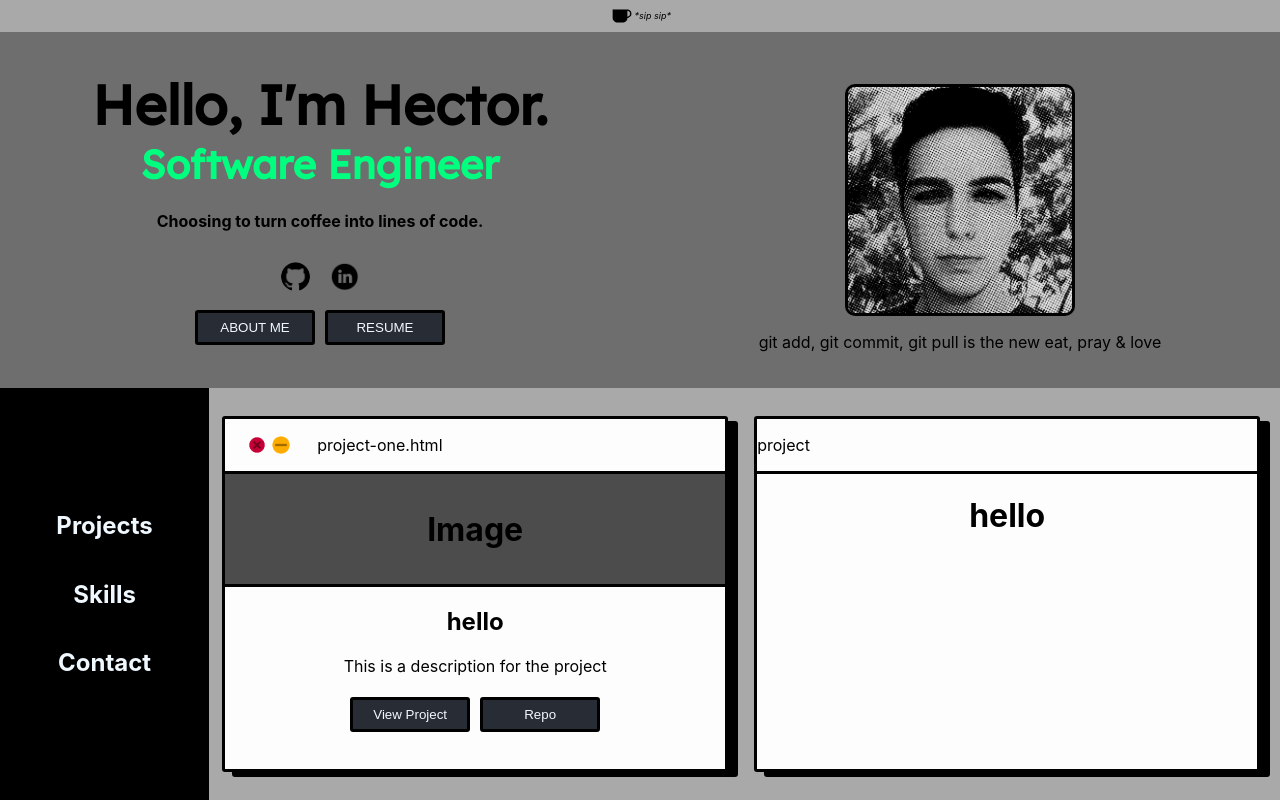
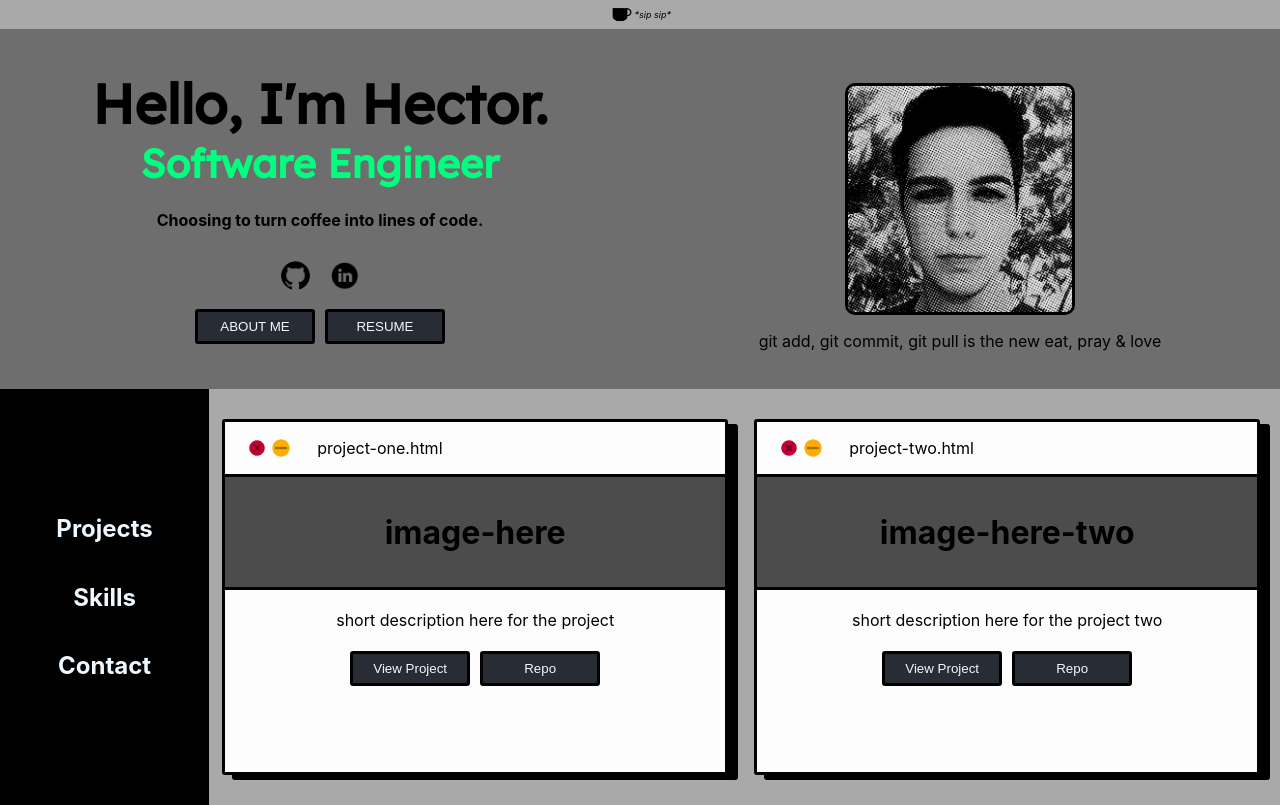
Before and after one commit to hekmaflo/my-portfolio, a React (Create React App) app in the folder my-portfolio/: page / in a window 1280 px wide. Built offline with nearby package versions, Linux system fonts and the light colour scheme.

Commit message:
added mapping for projects

```diff
--- a/my-portfolio/src/App.js
+++ b/my-portfolio/src/App.js
@@ -3,13 +3,19 @@ import "./App.css";
 import Nav from "./components/Nav";
 import AboutMe from "./components/AboutMe";
 import More from "./components/More";
+import React from "react";
+import { Routes, Route } from "react-router-dom";
+import HomePage from "./components/HomePage";
+import CompleteAbout from "./components/CompleteAbout";
 
 function App() {
   return (
     <div className="App">
       <Nav />
-      <AboutMe />
-      <More />
+      <Routes>
+        <Route path="/" element={<HomePage />} />
+        <Route path="/about" element={<CompleteAbout />} />
+      </Routes>
     </div>
   );
 }
--- a/my-portfolio/src/components/AboutMe.jsx
+++ b/my-portfolio/src/components/AboutMe.jsx
@@ -5,6 +5,7 @@ import linkdin from "./assets/linkdin.png";
 import placeholder from "./assets/placeholder.png";
 import me from "./assets/me.png";
 import me1 from "./assets/me1.png";
+import { Link } from "react-router-dom";
 const AboutMe = () => {
   return (
     <div className="About-me-container">
@@ -22,8 +23,12 @@ const AboutMe = () => {
           {/* <img className="logo" src={mail} alt="logo" /> */}
         </div>
         <div>
-          <button className="button">ABOUT ME</button>
-          <button className="button">RESUME</button>
+          <Link to="/about">
+            <button className="button">ABOUT ME</button>
+          </Link>
+          <a href="https://drive.google.com/file/d/1rioLdWE0mQBkh2XWm8D9hmMeht-yBwAM/view?usp=sharing">
+            <button className="button">RESUME</button>
+          </a>
         </div>
       </div>
       <div className="contain">
--- /dev/null
+++ b/my-portfolio/src/components/CompleteAbout.jsx
@@ -0,0 +1,11 @@
+import React from "react";
+
+const CompleteAbout = () => {
+  return (
+    <div>
+      <h1>about me</h1>
+    </div>
+  );
+};
+
+export default CompleteAbout;
--- a/my-portfolio/src/components/Contact.jsx
+++ b/my-portfolio/src/components/Contact.jsx
@@ -30,7 +30,9 @@ const Contact = () => {
           </div>
           <div>
             <h4 className="contact-info-spacing">LinkedIn</h4>
-            <p className="contact-info-spacing">www.linkedin.com/hmflores88</p>
+            <p className="contact-info-spacing">
+              https://www.linkedin.com/in/hector-floresm/
+            </p>
           </div>
         </div>
       </div>
--- /dev/null
+++ b/my-portfolio/src/components/HomePage.jsx
@@ -0,0 +1,14 @@
+import React from "react";
+import AboutMe from "./AboutMe";
+import More from "./More";
+
+const HomePage = () => {
+  return (
+    <div className="App">
+      <AboutMe />
+      <More />
+    </div>
+  );
+};
+
+export default HomePage;
--- a/my-portfolio/src/components/Projects.jsx
+++ b/my-portfolio/src/components/Projects.jsx
@@ -3,25 +3,50 @@ import cross from "./assets/cross.png";
 import mini from "./assets/mini.png";
 
 const Projects = () => {
+  const projects = [
+    {
+      projectnav: "project-one.html",
+      image: "image-here",
+      projecname: "project name",
+      description: "short description here for the project",
+      projectlink: "www.google.com",
+      githubrepo: "www.github.com",
+    },
+
+    {
+      projectnav: "project-two.html",
+      image: "image-here-two",
+      projecname: "project name two",
+      description: "short description here for the project two",
+      projectlink: "https://www.google.com",
+      githubrepo: "https://www.github.com",
+    },
+  ];
   return (
     <div className="More">
-      <div className="info-container">
+      {projects.map((project) => (
+        <div className="info-container" key={project.projectnav}>
           <div className="info-nav">
             <div className="info-nav-items">
               <img className="logo-project" src={cross} alt="cross" />
               <img className="logo-project" src={mini} alt="cross" />
 
-            <p className="project-nav-title">project-one.html</p>
+              <p className="project-nav-title">{project.projectnav}</p>
             </div>
           </div>
           <div className="info-container-img">
-          <h1>Image</h1>
+            <h1>{project.image}</h1>
           </div>
-        <h2>hello</h2>
-        <p>This is a description for the project</p>
+          <h2>{project.name}</h2>
+          <p>{project.description}</p>
+          <a href={project.projectlink}>
             <button className="button">View Project</button>
+          </a>
+          <a href={project.githubrepo}>
             <button className="button">Repo</button>
+          </a>
         </div>
+      ))}
       <div className="info-container">
         <div className="info-nav">
           <p>project</p>
--- a/my-portfolio/src/index.js
+++ b/my-portfolio/src/index.js
@@ -1,13 +1,16 @@
-import React from 'react';
-import ReactDOM from 'react-dom/client';
-import './index.css';
-import App from './App';
-import reportWebVitals from './reportWebVitals';
+import React from "react";
+import ReactDOM from "react-dom/client";
+import "./index.css";
+import App from "./App";
+import reportWebVitals from "./reportWebVitals";
+import { BrowserRouter } from "react-router-dom";
 
-const root = ReactDOM.createRoot(document.getElementById('root'));
+const root = ReactDOM.createRoot(document.getElementById("root"));
 root.render(
   <React.StrictMode>
-    <App />
+    <BrowserRouter>
+      <App />
+    </BrowserRouter>
   </React.StrictMode>
 );
 
```
Lines whose indentation alone changed are shown as unchanged.
